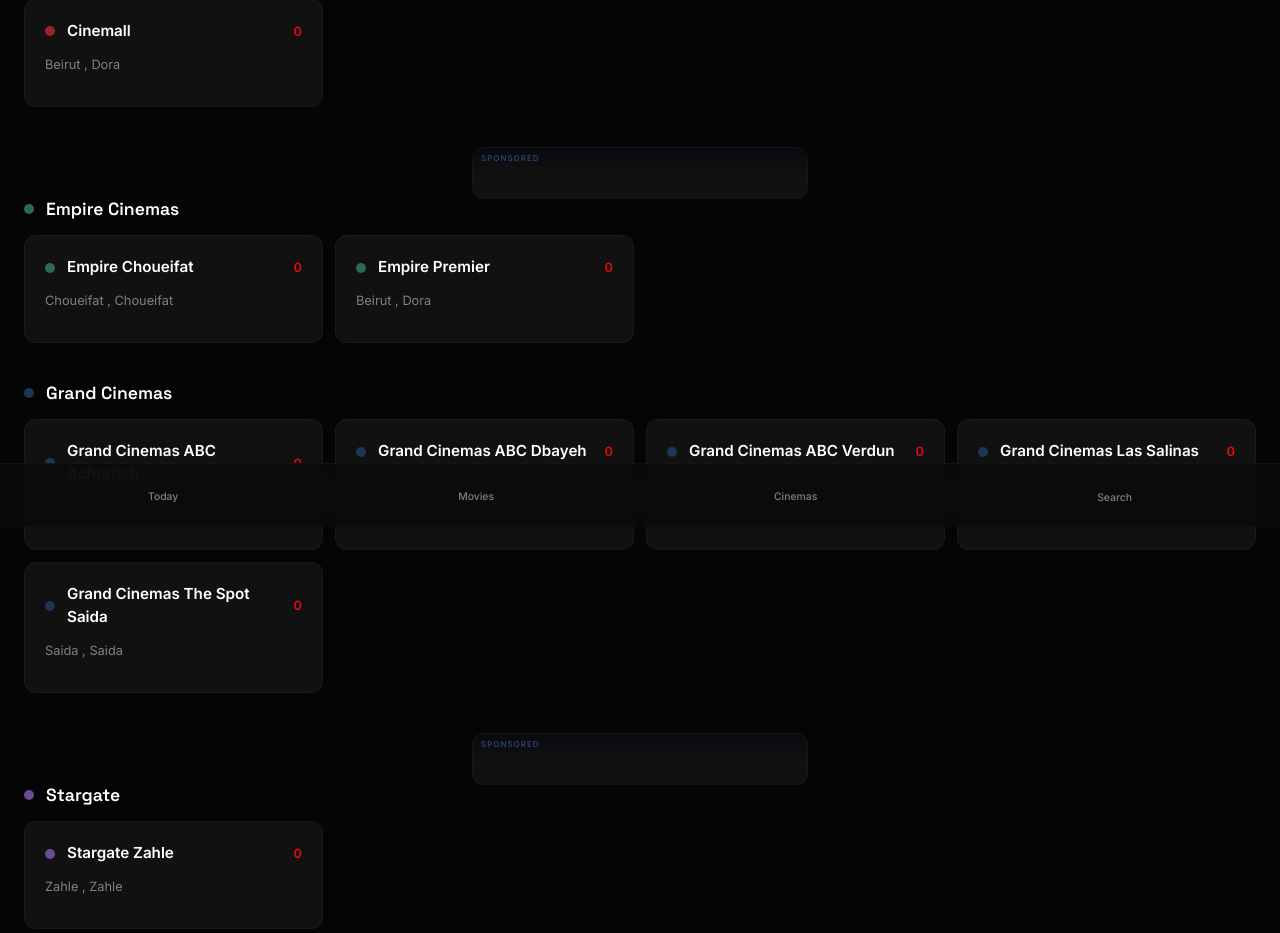
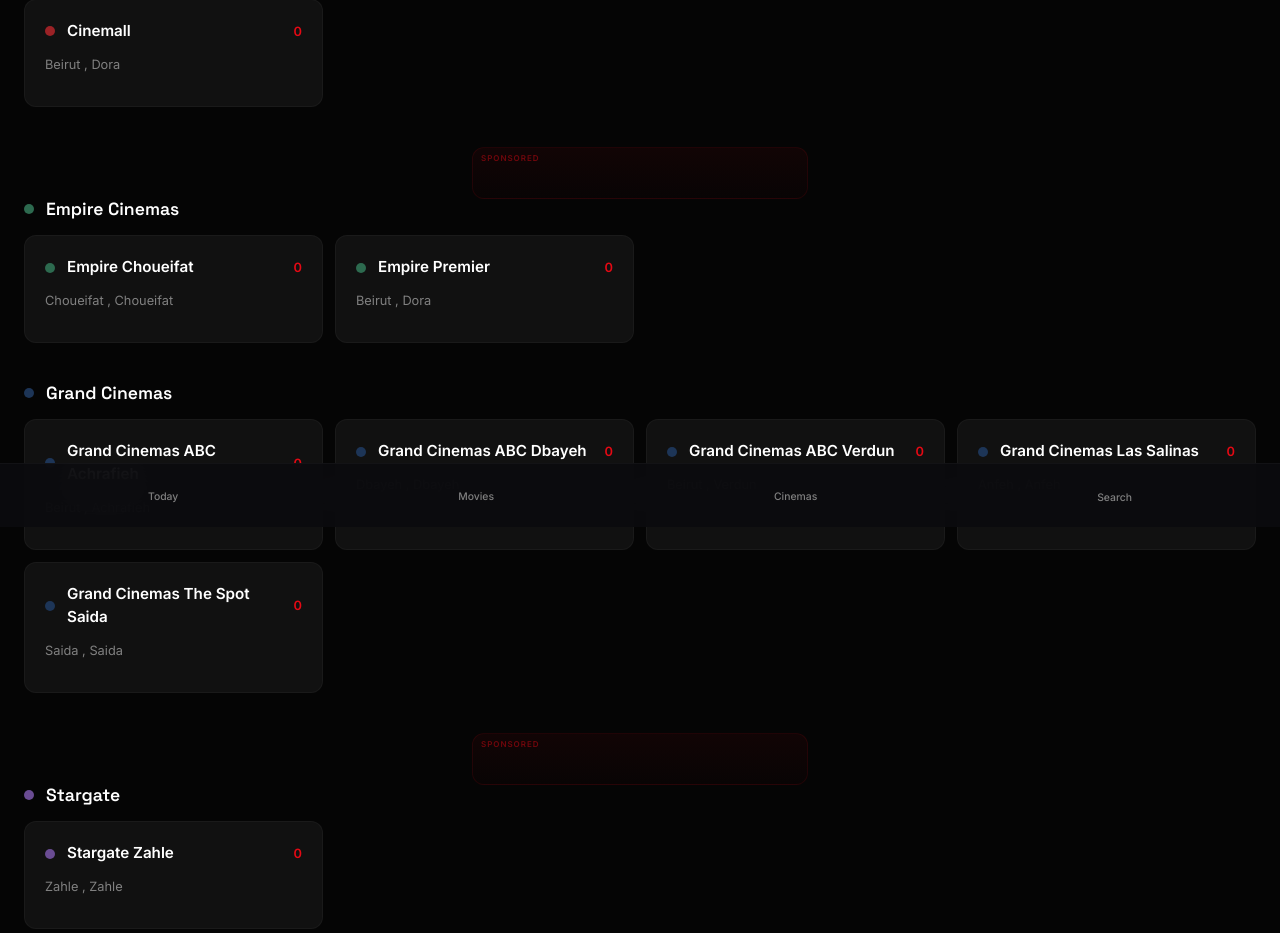
Before and after one commit to fadishehadeh/lebanoncinema, a PHP site: page /lebanoncinema/cinemas in a window 1280 px wide. Shown: the part 273-1206 px from the top of the page. Run offline with PHP 8.4, Linux system fonts and the light colour scheme; data comes from the database, SQL or seed files in the repository; data that the repository does not hold is empty; some libraries are stand-ins or nearby versions.

Commit message:
Red ad banners, center hero content and filters

```diff
--- a/public/includes/ad.php
+++ b/public/includes/ad.php
@@ -55,11 +55,11 @@ function renderAdPlaceholder(string $type, array $options): void {
 </div>
 <style>
     #<?= $id ?> { margin:0 auto; }
-    #<?= $id ?> .ad-inner { position:relative; display:flex; flex-direction:column; align-items:center; justify-content:center; border-radius:var(--radius-lg); background:linear-gradient(180deg,rgba(94,139,255,0.04) 0%, var(--surface2) 50%, var(--card) 100%); border:1px solid rgba(94,139,255,0.06); overflow:hidden; transition:border-color .35s var(--ease), box-shadow .35s var(--ease); }
-    #<?= $id ?> .ad-inner:hover { border-color:rgba(94,139,255,0.15); box-shadow:0 0 30px rgba(94,139,255,0.06); }
-    #<?= $id ?> .ad-label { position:absolute; top:6px; left:10px; font-size:.5rem; text-transform:uppercase; letter-spacing:.12em; color:var(--accent-blue); opacity:.45; font-weight:700; font-family:'Inter',sans-serif; }
-    #<?= $id ?> .ad-skelly { display:flex; flex-direction:column; align-items:center; gap:6px; color:var(--text-muted); opacity:.2; font-size:.7rem; }
-    #<?= $id ?> .ad-skelly svg { opacity:.4; }
+    #<?= $id ?> .ad-inner { position:relative; display:flex; flex-direction:column; align-items:center; justify-content:center; border-radius:var(--radius-lg); background:linear-gradient(180deg,rgba(229,9,20,0.06) 0%, rgba(229,9,20,0.02) 100%); border:1px solid rgba(229,9,20,0.1); overflow:hidden; transition:border-color .35s var(--ease), box-shadow .35s var(--ease); }
+    #<?= $id ?> .ad-inner:hover { border-color:rgba(229,9,20,0.2); box-shadow:0 0 30px rgba(229,9,20,0.08); }
+    #<?= $id ?> .ad-label { position:absolute; top:6px; left:10px; font-size:.5rem; text-transform:uppercase; letter-spacing:.12em; color:var(--accent); opacity:.5; font-weight:700; font-family:'Inter',sans-serif; }
+    #<?= $id ?> .ad-skelly { display:flex; flex-direction:column; align-items:center; gap:6px; color:var(--accent); opacity:.15; font-size:.7rem; }
+    #<?= $id ?> .ad-skelly svg { opacity:.3; }
     #<?= $id ?> .ad-leaderboard { width:100%; min-height:90px; padding:24px; }
     #<?= $id ?> .ad-mobile-leaderboard { width:100%; max-width:320px; min-height:50px; padding:16px; margin:0 auto; display:block; }
     #<?= $id ?> .ad-rectangle { width:100%; max-width:336px; min-height:250px; padding:24px; margin:0 auto; }
@@ -102,9 +102,9 @@ function renderAdsenseAd(string $type, array $options): void {
 </div>
 <style>
     #<?= $id ?>-wrap { margin:0 auto; }
-    #<?= $id ?>-wrap .ad-inner { position:relative; display:flex; flex-direction:column; align-items:center; justify-content:center; border-radius:var(--radius-lg); background:linear-gradient(180deg,rgba(94,139,255,0.04) 0%, var(--surface2) 50%, var(--card) 100%); border:1px solid rgba(94,139,255,0.06); overflow:hidden; min-height:50px; transition:border-color .35s var(--ease), box-shadow .35s var(--ease); }
-    #<?= $id ?>-wrap .ad-inner:hover { border-color:rgba(94,139,255,0.15); box-shadow:0 0 30px rgba(94,139,255,0.06); }
-    #<?= $id ?>-wrap .ad-label { position:absolute; top:4px; left:8px; font-size:.5rem; text-transform:uppercase; letter-spacing:.12em; color:var(--accent-blue); opacity:.4; font-weight:700; z-index:1; font-family:'Inter',sans-serif; }
+    #<?= $id ?>-wrap .ad-inner { position:relative; display:flex; flex-direction:column; align-items:center; justify-content:center; border-radius:var(--radius-lg); background:linear-gradient(180deg,rgba(229,9,20,0.06) 0%, rgba(229,9,20,0.02) 100%); border:1px solid rgba(229,9,20,0.1); overflow:hidden; min-height:50px; transition:border-color .35s var(--ease), box-shadow .35s var(--ease); }
+    #<?= $id ?>-wrap .ad-inner:hover { border-color:rgba(229,9,20,0.2); box-shadow:0 0 30px rgba(229,9,20,0.08); }
+    #<?= $id ?>-wrap .ad-label { position:absolute; top:4px; left:8px; font-size:.5rem; text-transform:uppercase; letter-spacing:.12em; color:var(--accent); opacity:.45; font-weight:700; z-index:1; font-family:'Inter',sans-serif; }
     .ad-leaderboard { width:100%; min-height:90px; }
     .ad-mobile-leaderboard { width:100%; max-width:320px; min-height:50px; margin:0 auto; }
     .ad-rectangle { width:100%; max-width:336px; min-height:250px; margin:0 auto; }
--- a/public/includes/header.php
+++ b/public/includes/header.php
@@ -219,12 +219,14 @@ $canonicalUrl = str_starts_with($canonical, 'http') ? $canonical : url($canonica
             position: relative;
             z-index: 2;
             display: flex;
-            align-items: flex-end;
+            align-items: center;
+            justify-content: center;
             gap: 48px;
             max-width: 1400px;
             margin: 0 auto;
             padding: 80px 48px 60px;
             width: 100%;
+            text-align: center;
         }
 
         .hero-poster {
@@ -241,7 +243,7 @@ $canonicalUrl = str_starts_with($canonical, 'http') ? $canonical : url($canonica
             object-fit: cover;
         }
 
-        .hero-info { flex: 1; min-width: 0; max-width: 600px; }
+        .hero-info { flex: 1; min-width: 0; max-width: 600px; display:flex; flex-direction:column; align-items:center; }
 
         .hero-badge {
             display: inline-flex;
@@ -483,8 +485,10 @@ $canonicalUrl = str_starts_with($canonical, 'http') ? $canonical : url($canonica
             scroll-behavior: smooth;
             scrollbar-width: none;
             -ms-overflow-style: none;
+            justify-content: center;
         }
         .chips-row::-webkit-scrollbar { display: none; }
+        @media (max-width: 768px) { .chips-row { justify-content: flex-start; } }
 
         .chip {
             display: inline-flex;
@@ -1352,8 +1356,10 @@ $canonicalUrl = str_starts_with($canonical, 'http') ? $canonical : url($canonica
             overflow-x: auto;
             padding: 0 24px 24px;
             scrollbar-width: none;
+            justify-content: center;
         }
         .genre-strip::-webkit-scrollbar { display: none; }
+        @media (max-width: 768px) { .genre-strip { justify-content: flex-start; } }
 
         .genre-pill {
             display: inline-flex;
```
